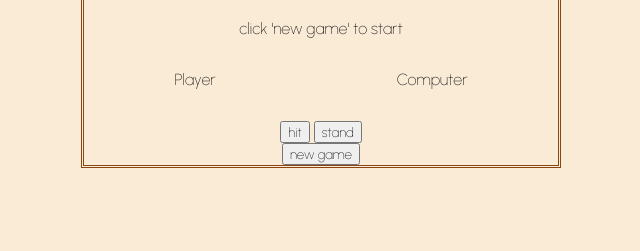
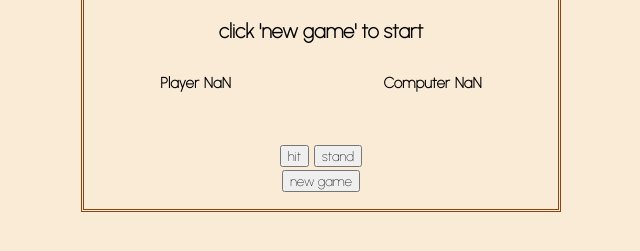
Before and after one commit to AnaisKabambi/Blackjack, a plain HTML site: page index.html in a window 1280 px wide. Shown: the part 115-366 px from the top of the page, without its empty margins (319-959 px from the left). Drawn offline with Linux system fonts and the light colour scheme.

Commit message:
Added functions to determine score, third card

```diff
--- a/index.html
+++ b/index.html
@@ -8,13 +8,14 @@
 </head>
 <body>
     <h1>Blackjack</h1>
-    <p> click 'new game' to start</p>
+    <h2> click 'new game' to start<h2>
     <div class="container">
         <div class="item-1">
             <p>Player</p>
             <p id="player-score"></p>
             <p id="player-card1" ></p>
             <p id="player-card2"></p>
+            <p id="player-card3"></p>
         </div>
 
         <div class="item-2">
@@ -22,6 +23,7 @@
             <p id="computer-score"></p>
             <p id="computer-card1"></p>
             <p id="computer-card2"></p>
+            <p id="computer-card3"></p>
         </div>
 
         <div class="item-3">
@@ -31,7 +33,7 @@
 
     </div>
     <button id="hit" onclick="showHit()">hit</button>
-    <button id="stand">stand</button><br>
+    <button id="stand" onclick="stand()">stand</button><br>
     <button id="run" onclick="showRun()">new game</button>
 </body>
 <script src="script.js"></script>
--- a/script.js
+++ b/script.js
@@ -13,29 +13,32 @@ Blackjack.updates = document.getElementById("updates");
 Blackjack.suits = ['Clubs', 'Diamonds', 'Hearts', 'Spades'];
 Blackjack.values = ['Ace', 'Two', 'Three', 'Four', 'Five', 'Six', 'Seven', 'Eight', 'Nine', 'Ten', 'Jack', 'Queen', 'King'];
     //adding values to Blackjack.values
-    let Ace = 1
-    let Two = 2
-    let Three = 3
-    let Four = 4
-    let Five = 5
-    let Six = 6
-    let Seven = 7
-    let Eight = 8
-    let Nine = 9
-    let Ten = 10
-    let Jack = 11
-    let Queen = 12
-    let King = 13
+    let Ace = 1; let Two = 2; let Three = 3; let Four = 4; let Five = 5; let Six = 6; let Seven = 7; let Eight = 8; let Nine = 9; let Ten = 10; let Jack = 11; let Queen = 12; let King = 13
+
+//display player score
+let x = document.getElementById("player-card1").value;
+let y = document.getElementById("player-card2").value;
+let z = document.getElementById("player-card3").value;
+document.getElementById("player-score").innerHTML = x + y + z;
+//display computer score
+let a = document.getElementById("computer-card1").value;
+let b = document.getElementById("computer-card2").value;
+let c = document.getElementById("computer-card3").value;
+document.getElementById("computer-score").innerHTML = a + b + c;
 
 //buttons
 document.getElementById("run").addEventListener("click",makeCard1);
 document.getElementById("run").addEventListener("click",makeCard2);
 document.getElementById("hit").addEventListener("click",addCard1,);
 document.getElementById("hit").addEventListener("click",addCard2);
+//document.getElementById("hit").addEventListener("click",addCard3);
+//document.getElementById("hit").addEventListener("click",addCard4);
 document.getElementById("player-card1").style.display = 'none';
 document.getElementById("player-card2").style.display = 'none';
+document.getElementById("player-card3").style.display = 'none';
 document.getElementById("computer-card1").style.display = 'none';
 document.getElementById("computer-card2").style.display = 'none';
+document.getElementById("computer-card3").style.display = 'none';
 
 //initial playercards
 function makeCard1() {
@@ -45,10 +48,10 @@ function makeCard1() {
     console.log(name)
 
     //displaying cards
-    function displayCardsP() {
-        let display = document.getElementById("player-card1").innerHTML = name;
+    function displayCards() {
+        document.getElementById("player-card1").innerHTML = name;
     }
-    displayCardsP();
+    displayCards();
 }
 makeCard1();
 
@@ -60,10 +63,10 @@ function makeCard2() {
     console.log(name)
 
     //displaying cards
-    function displayCardsP() {
-        let display = document.getElementById("computer-card1").innerHTML = name;
+    function displayCards() {
+        document.getElementById("computer-card1").innerHTML = name;
     }
-    displayCardsP();
+    displayCards();
 }
 makeCard2();
 
@@ -76,7 +79,7 @@ function addCard1() {
 
     //displaying cards
     function displayCardsP() {
-        let display = document.getElementById("player-card2").innerHTML = name;
+        document.getElementById("player-card2").innerHTML = name;
     }
     displayCardsP();
 }
@@ -91,7 +94,7 @@ function addCard2() {
 
     //displaying cards
     function displayCardsP() {
-        let display = document.getElementById("computer-card2").innerHTML = name;
+        document.getElementById("computer-card2").innerHTML = name;
     }
     displayCardsP();
 }
@@ -105,15 +108,29 @@ function showRun() {
 
 function showHit() {
     document.getElementById("player-card2").style.display = 'block';
+}
+
+function stand () {
     document.getElementById("computer-card2").style.display = 'block';
 }
 
 function addPlayerCards() {
-    if (makeCard1() + addCard1() === 21) {
+    if (x + y + z === 21) {
         Blackjack.updates.innerHTML = "Congratulations! You won!"
     }
-    if (makeCard1() + addCard1() > 21) {
+    if (x + y + z > 21) {
         Blackjack.updates.innerHTML = "Oh no! You're total is over 21!"
     }
 }
 addPlayerCards();
+
+//adding values of cards
+function addComputerCards () {
+    if (a + b + c === 21) {
+        Blackjack.updates.innerHTML = "Oh no! The computer has 21!"
+    }
+    if (a + b + c > 21) {
+        Blackjack.updates.innerHTML = "Congratulations! The computer's total is over 21!"
+    }
+}
+addComputerCards();
--- a/style.css
+++ b/style.css
@@ -8,8 +8,14 @@ body {
 h1 {
     font-family: Urbanist;
 }
+h2 {
+    font-family: Urbanist;
+    font-size: 20px;
+}
 p {
     font-family: Urbanist;
+    font-size: 15px;
+    display: inline-block;
 }
 button {
     font-family: Urbanist;
```
